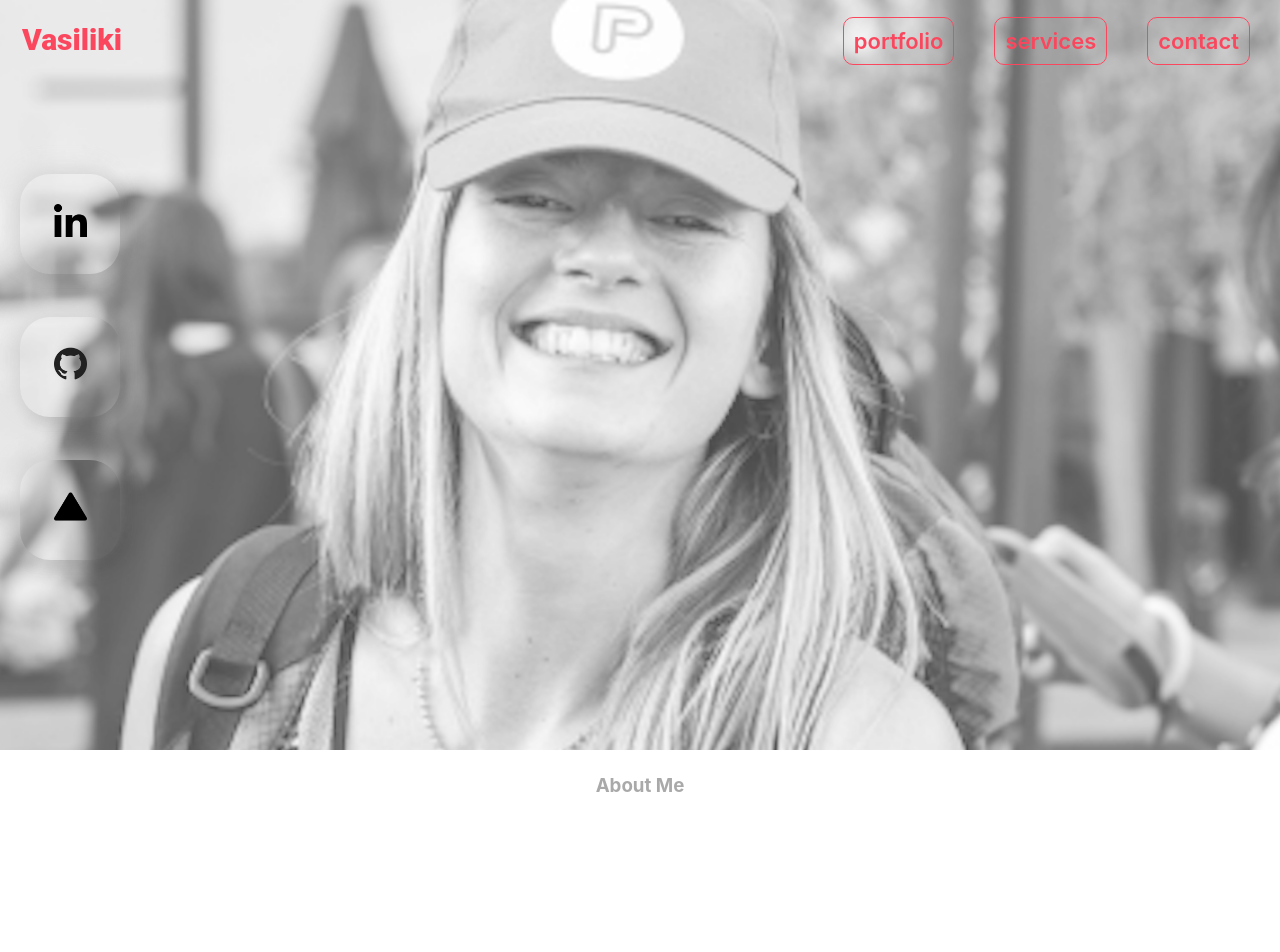
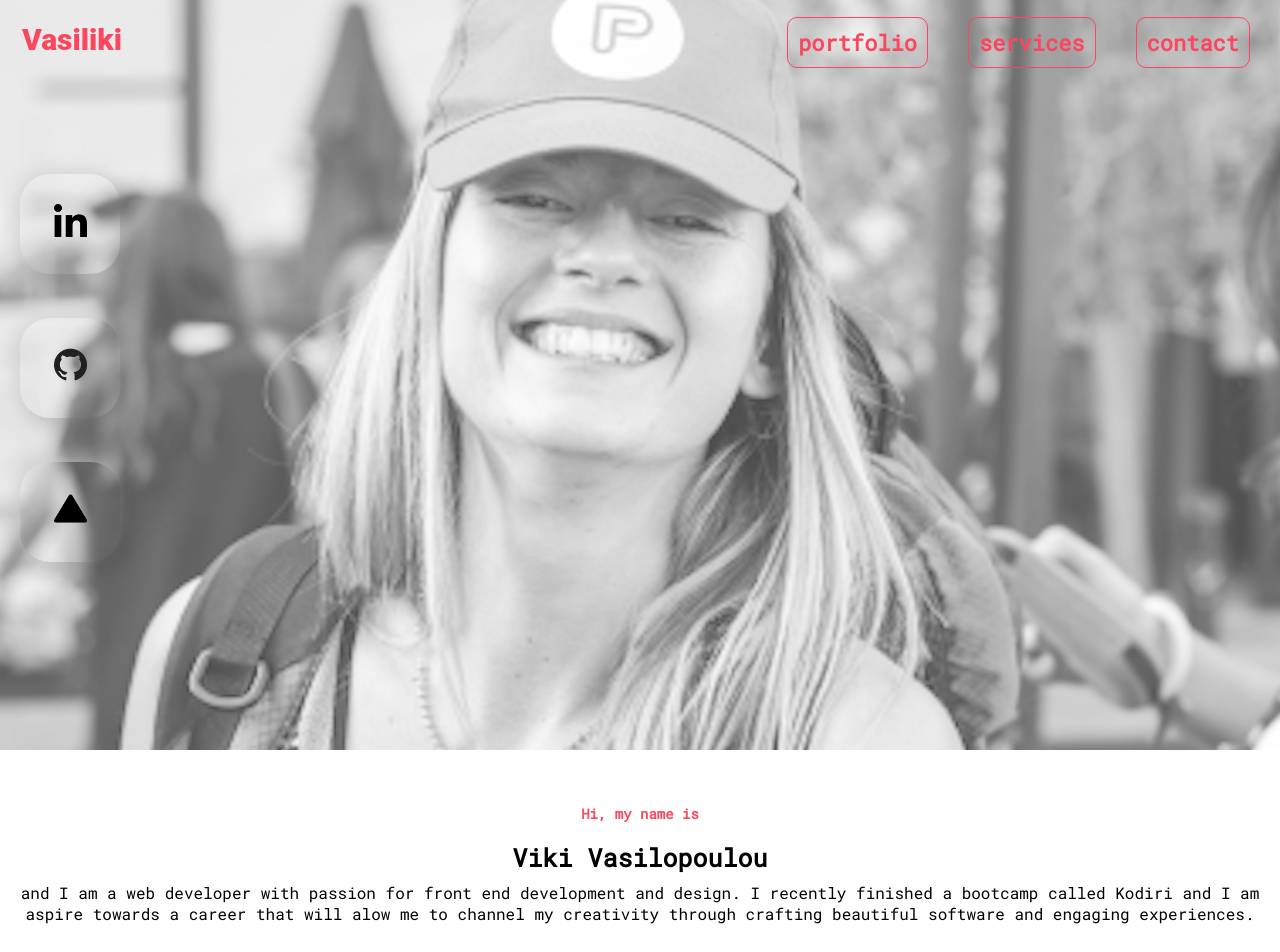
Before and after one commit to Viki-Robles/portfolio, a React (Create React App) app: page / in a window 1280 px wide. Shown: the top 952 px of the page. Before the commit the page ends 839 px from the top, so only its background shows below. Built offline with nearby package versions, Linux system fonts and the light colour scheme.

Commit message:
social media buttons where fixed

```diff
--- a/public/index.html
+++ b/public/index.html
@@ -24,7 +24,8 @@
       work correctly both with client-side routing and a non-root public URL.
       Learn how to configure a non-root public URL by running `npm run build`.
     -->
-    <title>React App</title>
+    <link href="https://fonts.googleapis.com/css2?family=Roboto+Mono:wght@300;400&display=swap" rel="stylesheet">
+    <title>Portfolio</title>
   </head>
   <body>
     <noscript>You need to enable JavaScript to run this app.</noscript>
--- a/src/App.css
+++ b/src/App.css
@@ -20,7 +20,7 @@ html,body
     height: 100%;
     margin: 0px;
     padding: 0px;
-    overflow-x: hidden;
+
 }
 
 
@@ -46,7 +46,7 @@ html,body
         border-radius: 30%;
         box-shadow: -7px -7px 20px 0 rgba(255, 255, 255, 0.7),
         7px 7px 20px 0 rgba(0, 0, 0, 0.2);
-        width:70px;
+        width:0px;
         height:70px;
         overflow: hidden;
         position: relative;
--- a/src/NavBar/NavBar.css
+++ b/src/NavBar/NavBar.css
@@ -15,7 +15,6 @@
     margin: 22px;
     font-size: 30px;
     font-weight: 800;
-    font-family:"Roboto";
     z-index:2;
 }
 
@@ -140,7 +139,6 @@
     margin: 22px;
     font-size: 30px;
     font-weight: 800;
-    font-family:"Roboto";
     z-index:2;
 
 
--- a/src/Skills/MySkills.css
+++ b/src/Skills/MySkills.css
@@ -22,6 +22,8 @@
     }
 
    .myskills img {
-       width: 60%;
+       width: 60px;
    }
+
+
 }
--- a/src/images/AboutMe/AboutMe.css
+++ b/src/images/AboutMe/AboutMe.css
@@ -1,5 +1,25 @@
+@media(min-width:600px) {
+    .content p {
+        justify-content: center;
+        margin-top:50px;
 
-.content h3 {
-    color:#a9a9a9;
-    margin-top:20px;
+    }
+
+    .square {
+        box-sizing: border-box;
+
+
+    }
+
+    .content p h1 {
+        font-size:14px;
+        color:#FB475E;
+    }
+
+    .content p h2 {
+        font-size: 25px;
+        line-height: 1.1;
+        margin-bottom:10px;
+
+    }
 }
--- a/src/images/AboutMe/AboutMe.js
+++ b/src/images/AboutMe/AboutMe.js
@@ -6,8 +6,13 @@ export default function AboutMe() {
     return (
         <div className="square">
             <div className="content">
-                <h3>About Me</h3>
-                <p></p>
+                <p> <h1>Hi, my name is</h1><br/> <h2>Viki Vasilopoulou</h2>
+                 and I am a web developer with passion for front end development and design.
+                    I recently finished a bootcamp called Kodiri
+                    and I am aspire towards a career that will alow
+                    me to channel my creativity through crafting
+                    beautiful software and engaging experiences. </p>
+
             </div>
         </div>
     );
--- a/src/index.css
+++ b/src/index.css
@@ -1,10 +1,6 @@
 body {
   margin: 0;
-  font-family: -apple-system, BlinkMacSystemFont, 'Segoe UI', 'Roboto', 'Oxygen',
-    'Ubuntu', 'Cantarell', 'Fira Sans', 'Droid Sans', 'Helvetica Neue',
-    sans-serif;
-  -webkit-font-smoothing: antialiased;
-  -moz-osx-font-smoothing: grayscale;
+  font-family:"Roboto Mono";
 }
 
 code {
```
